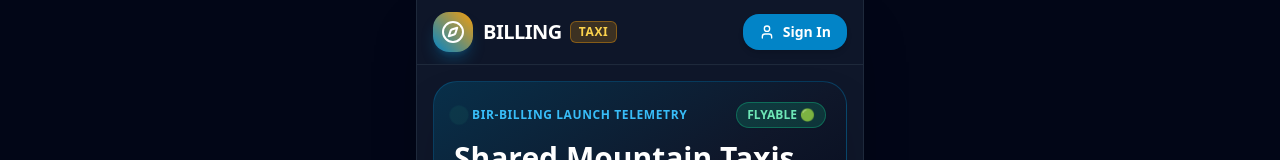
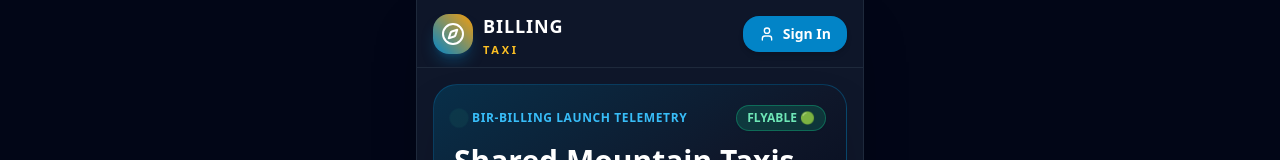
Before and after one commit to chillbillcoservice-creator/billing-taxi, a Next.js app: page / in a window 1280 px wide. Shown: the top 160 px of the page. Built offline with nearby package versions, Linux system fonts and the light colour scheme; no server answers.

Commit message:
style(header): stack TAXI directly underneath BILLING in top navigation brand

```diff
--- a/components/TopHeader.tsx
+++ b/components/TopHeader.tsx
@@ -20,9 +20,9 @@ export default function TopHeader({ user, onLogout, unreadCount = 0 }: TopHeader
           <div className="w-9 h-9 sm:w-10 sm:h-10 rounded-2xl bg-gradient-to-tr from-sky-600 to-amber-500 flex items-center justify-center shadow-lg shadow-sky-500/25 group-hover:scale-105 transition-transform shrink-0">
             <Compass className="w-5 h-5 sm:w-6 sm:h-6 text-white" />
           </div>
-          <div className="flex items-center gap-1.5 sm:gap-2">
-            <span className="font-black text-lg sm:text-xl tracking-tight text-white leading-none">BILLING</span>
-            <span className="text-[11px] sm:text-xs px-2 py-0.5 rounded-md bg-amber-500/20 text-amber-300 font-black border border-amber-500/40 tracking-wider leading-none">TAXI</span>
+          <div className="flex flex-col justify-center">
+            <span className="font-black text-base sm:text-lg tracking-wider text-white leading-none">BILLING</span>
+            <span className="text-[10px] sm:text-[11px] font-black tracking-[0.25em] text-amber-400 uppercase leading-none mt-1">TAXI</span>
           </div>
         </Link>
 
```
